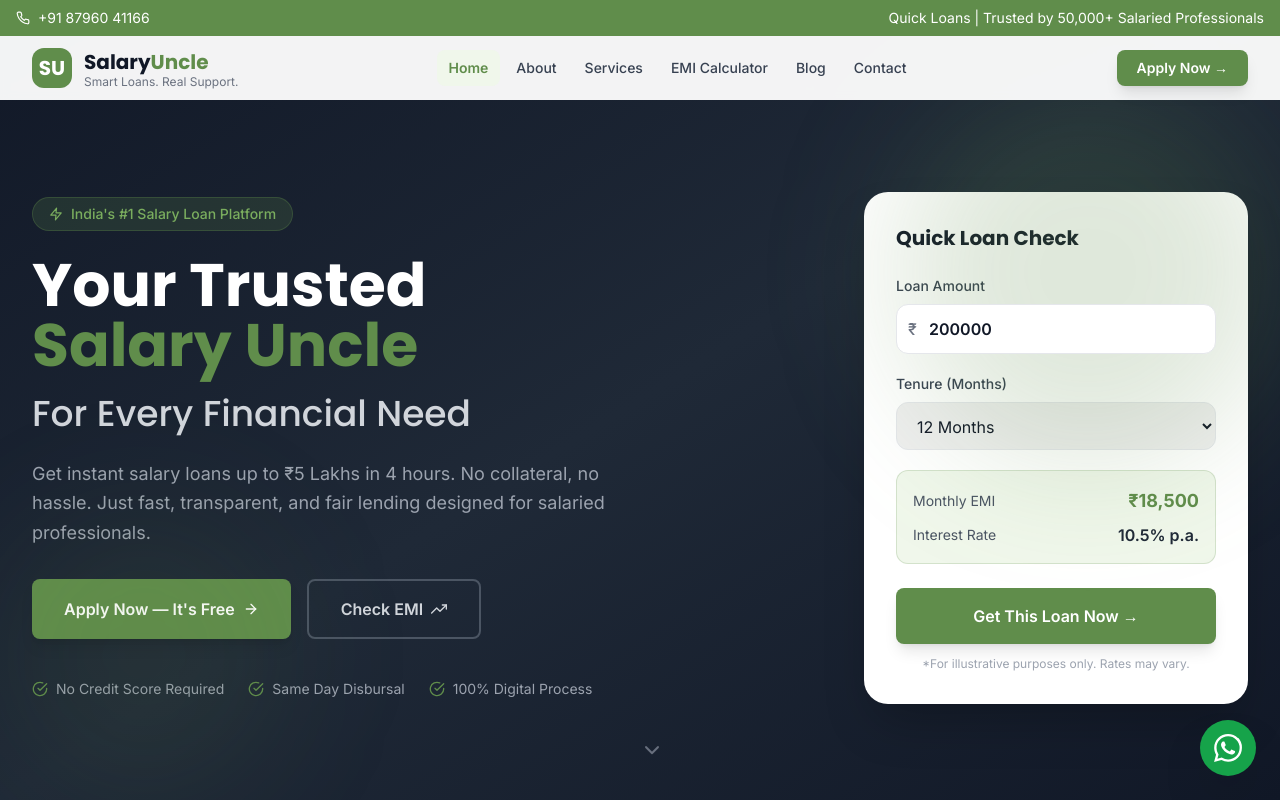
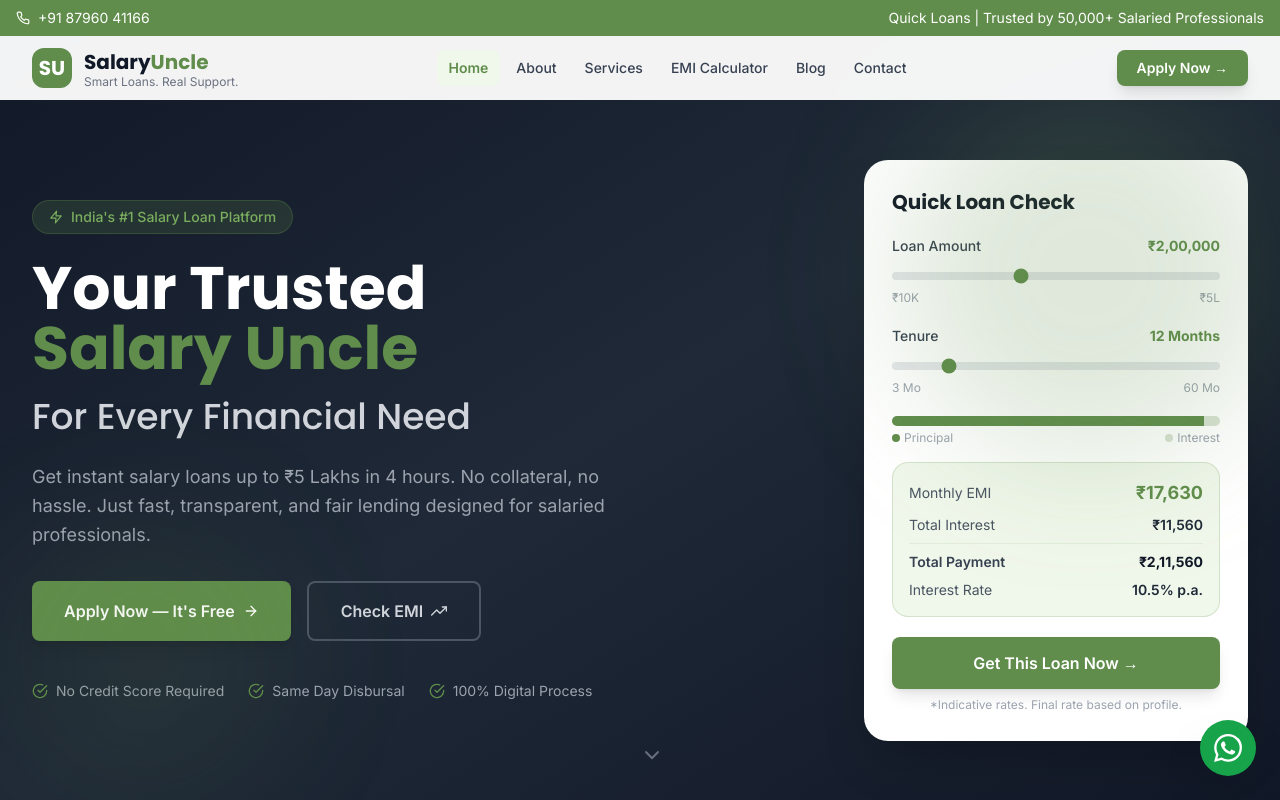
Before and after one commit to lakshaymehra-pixel/Salaryuncle, a React (Vite) app: page / in a window 1280 px wide. Shown: the top 800 px of the page. Built offline with nearby package versions, Linux system fonts and the light colour scheme.

Commit message:
feat: Quick Loan Check card fully dynamic — live EMI, sliders for amount & tenure, interest breakdown

```diff
--- a/src/pages/Home.jsx
+++ b/src/pages/Home.jsx
@@ -26,6 +26,90 @@
         ))}
       </div>
       <style>{`@keyframes marquee { 0% { transform: translateX(0) } 100% { transform: translateX(-50%) } }`}</style>
+    </div>
+  );
+}
+
+// ---------- QUICK LOAN CARD (dynamic) ----------
+function QuickLoanCard() {
+  const [amount, setAmount] = useState(200000);
+  const [tenure, setTenure] = useState(12);
+  const rate = 10.5;
+
+  const r = rate / 100 / 12;
+  const emi = Math.round((amount * r * Math.pow(1 + r, tenure)) / (Math.pow(1 + r, tenure) - 1));
+  const total = emi * tenure;
+  const interest = total - amount;
+  const principalPct = Math.round((amount / total) * 100);
+
+  const fmt = (n) => '₹' + Math.round(n).toLocaleString('en-IN');
+
+  return (
+    <div className="bg-white rounded-3xl shadow-2xl p-7 w-full max-w-sm">
+      <h3 className="font-heading font-bold text-gray-900 text-xl mb-5">Quick Loan Check</h3>
+
+      {/* Amount slider */}
+      <div className="mb-5">
+        <div className="flex justify-between mb-1.5">
+          <label className="text-sm font-medium text-gray-700">Loan Amount</label>
+          <span className="text-primary font-bold text-sm">{fmt(amount)}</span>
+        </div>
+        <input type="range" min="10000" max="500000" step="5000" value={amount}
+          onChange={e => setAmount(+e.target.value)}
+          className="w-full h-2 rounded-full appearance-none cursor-pointer accent-primary bg-gray-200"/>
+        <div className="flex justify-between text-xs text-gray-400 mt-1">
+          <span>₹10K</span><span>₹5L</span>
+        </div>
+      </div>
+
+      {/* Tenure slider */}
+      <div className="mb-5">
+        <div className="flex justify-between mb-1.5">
+          <label className="text-sm font-medium text-gray-700">Tenure</label>
+          <span className="text-primary font-bold text-sm">{tenure} Months</span>
+        </div>
+        <input type="range" min="3" max="60" step="3" value={tenure}
+          onChange={e => setTenure(+e.target.value)}
+          className="w-full h-2 rounded-full appearance-none cursor-pointer accent-primary bg-gray-200"/>
+        <div className="flex justify-between text-xs text-gray-400 mt-1">
+          <span>3 Mo</span><span>60 Mo</span>
+        </div>
+      </div>
+
+      {/* Progress bar */}
+      <div className="flex rounded-full overflow-hidden h-2.5 mb-1">
+        <div className="bg-primary h-full transition-all duration-300" style={{width:`${principalPct}%`}}/>
+        <div className="bg-primary/25 h-full flex-1"/>
+      </div>
+      <div className="flex justify-between text-xs text-gray-400 mb-4">
+        <span className="flex items-center gap-1"><span className="w-2 h-2 rounded-full bg-primary inline-block"/>Principal</span>
+        <span className="flex items-center gap-1"><span className="w-2 h-2 rounded-full bg-primary/25 inline-block"/>Interest</span>
+      </div>
+
+      {/* Results */}
+      <div className="bg-primary-50 rounded-2xl p-4 mb-5 border border-primary/20 space-y-2">
+        <div className="flex justify-between items-center">
+          <span className="text-sm text-gray-600">Monthly EMI</span>
+          <span className="font-bold text-primary text-lg">{fmt(emi)}</span>
+        </div>
+        <div className="flex justify-between items-center">
+          <span className="text-sm text-gray-600">Total Interest</span>
+          <span className="font-semibold text-gray-800 text-sm">{fmt(interest)}</span>
+        </div>
+        <div className="flex justify-between items-center border-t border-primary/10 pt-2">
+          <span className="text-sm font-semibold text-gray-700">Total Payment</span>
+          <span className="font-bold text-gray-900 text-sm">{fmt(total)}</span>
+        </div>
+        <div className="flex justify-between items-center">
+          <span className="text-sm text-gray-600">Interest Rate</span>
+          <span className="font-semibold text-gray-800 text-sm">{rate}% p.a.</span>
+        </div>
+      </div>
+
+      <Link to="/apply" className="btn-primary w-full justify-center py-3.5 text-base">
+        Get This Loan Now →
+      </Link>
+      <p className="text-xs text-center text-gray-400 mt-2">*Indicative rates. Final rate based on profile.</p>
     </div>
   );
 }
@@ -74,50 +158,7 @@
 
           {/* Right — Loan Card */}
           <div className="flex justify-center lg:justify-end">
-            <div className="bg-white rounded-3xl shadow-2xl p-8 w-full max-w-sm">
-              <h3 className="font-heading font-bold text-gray-900 text-xl mb-6">Quick Loan Check</h3>
-
-              <div className="mb-5">
-                <label className="text-sm font-medium text-gray-700 mb-2 block">Loan Amount</label>
-                <div className="relative">
-                  <span className="absolute left-3 top-1/2 -translate-y-1/2 text-gray-500 font-medium">₹</span>
-                  <input
-                    type="number"
-                    defaultValue="200000"
-                    className="w-full border border-gray-200 rounded-xl pl-8 pr-4 py-3 text-gray-900 font-semibold focus:outline-none focus:border-primary"
-                  />
-                </div>
-              </div>
-
-              <div className="mb-5">
-                <label className="text-sm font-medium text-gray-700 mb-2 block">Tenure (Months)</label>
-                <select className="w-full border border-gray-200 rounded-xl px-4 py-3 text-gray-900 focus:outline-none focus:border-primary">
-                  <option>12 Months</option>
-                  <option>24 Months</option>
-                  <option>36 Months</option>
-                  <option>48 Months</option>
-                </select>
-              </div>
-
-              <div className="bg-primary-50 rounded-xl p-4 mb-6 border border-primary/20">
-                <div className="flex justify-between items-center mb-2">
-                  <span className="text-sm text-gray-600">Monthly EMI</span>
-                  <span className="font-bold text-primary text-lg">₹18,500</span>
-                </div>
-                <div className="flex justify-between items-center">
-                  <span className="text-sm text-gray-600">Interest Rate</span>
-                  <span className="font-semibold text-gray-800">10.5% p.a.</span>
-                </div>
-              </div>
-
-              <Link to="/apply" className="btn-primary w-full justify-center py-4 text-base">
-                Get This Loan Now →
-              </Link>
-
-              <p className="text-xs text-center text-gray-400 mt-3">
-                *For illustrative purposes only. Rates may vary.
-              </p>
-            </div>
+            <QuickLoanCard />
           </div>
         </div>
       </div>
```
